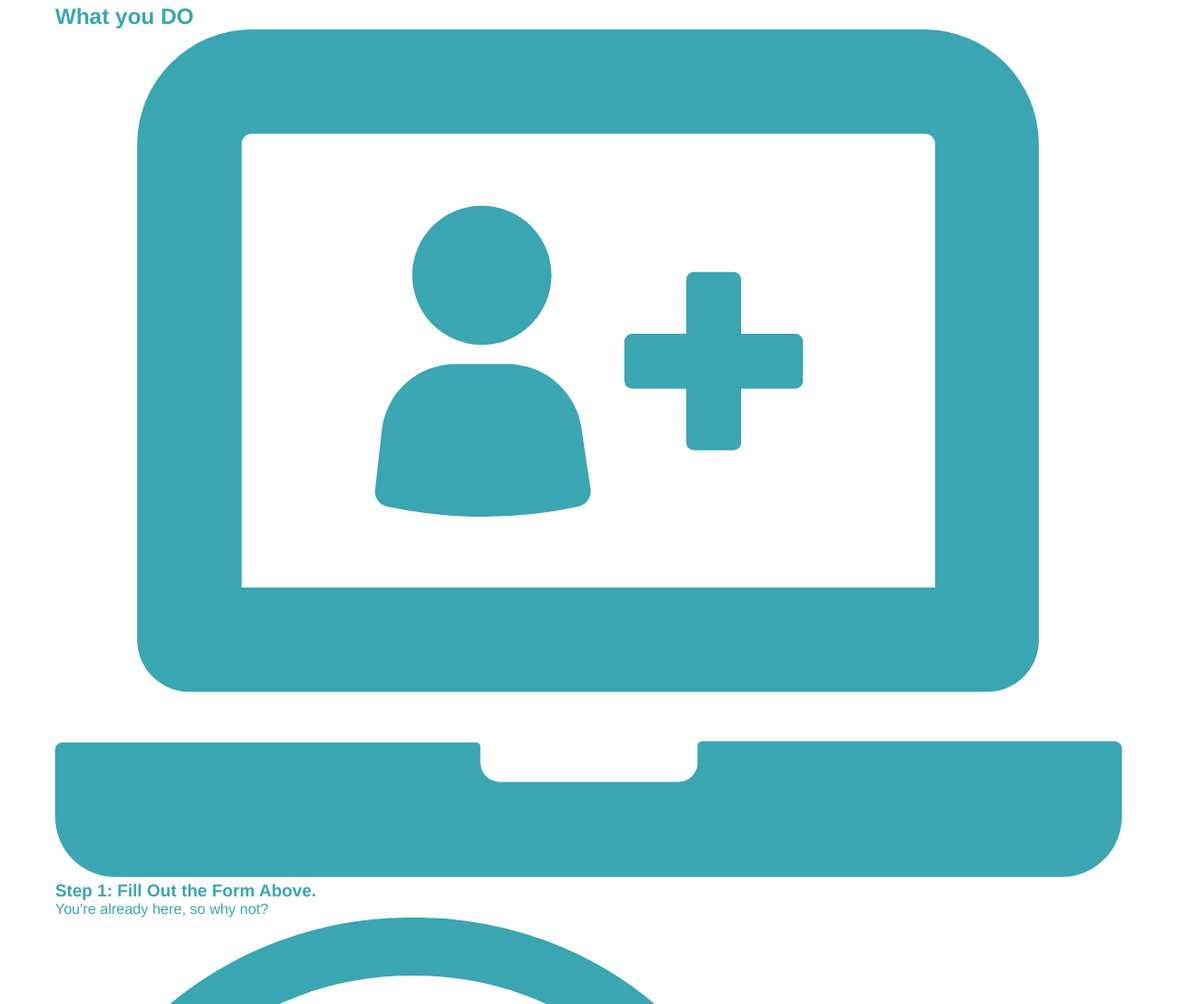
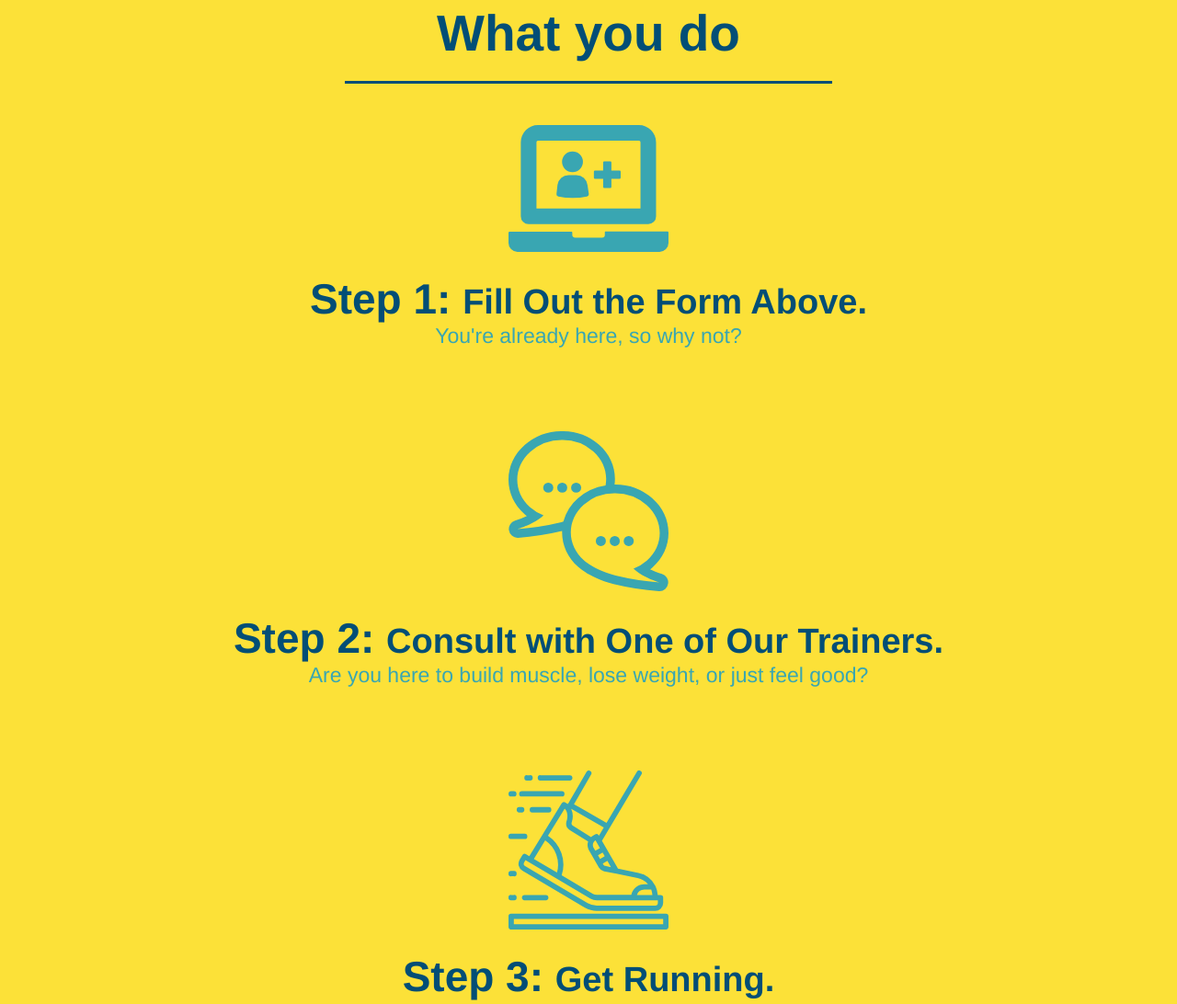
Before and after one commit to Voyagi99/run-buddy, a plain HTML site: page index.html in a window 1280 px wide. Shown: the part 1156-2248 px from the top of the page at 92% size. Drawn offline with Linux system fonts and the light colour scheme.

Commit message:
style what you do section

```diff
--- a/index.html
+++ b/index.html
@@ -78,37 +78,37 @@
 
 
 <section id="what-we-do" class="intro">
-<h2> what we do </h2>
+<h2 class="section-title primary border"> what we do </h2>
 <p>
     butcher selfies chambray shabby chic gentrify readymade yr Echo Park XOXO Tumblr normcore Banksy direct trade Blue Bottle chillwave you probably haven't heard of them single-origin coffee Vice fanny pack fixie Odd Future Austin fingerstache pickled twee synth Wes Anderson Thundercats viral bitters flannel meggings narwhal Marfa Schlitz sustainable Intelligentsia umami deep v craft
 </p>
 </section>
 
-<section id="what-you-do">
-    <h2> What you DO </h2>
+<section id="what-you-do" class="steps">
+    <h2 class="section-title secondary border"> What you do </h2>
 
     <div>
         <img src="./assets/images/step-1.svg" alt="" />
-        <h3>Step 1: Fill Out the Form Above.</h3>
+        <h3>Step 1: <span> Fill Out the Form Above.</span></h3>
         <p>You're already here, so why not?</p>
       </div>
 
       <div>
         <img src="./assets/images/step-2.svg" alt="" />
-        <h3>Step 2: Consult with One of Our Trainers.</h3>
+        <h3>Step 2: <span>Consult with One of Our Trainers.</span></h3>
         <p>Are you here to build muscle, lose weight, or just feel good?</p>
       </div>
 
       <div>
         <img src="./assets/images/step-3.svg" alt="" />
-        <h3>Step 3: Get Running.</h3>
+        <h3>Step 3: <span>Get Running.</span></h3>
         <p>Hit the ground running (literally) once your trainer lays out your plan.</p>
       </div>
 
 
   <div>
        <img src="./assets/images/step-4.svg" alt="" />
-    <h3>Step 4: See Results.</h3>
+    <h3>Step 4: <span>See Results.</span></h3>
     <p>Bi-weekly checkins with your trainer will keep you focused</p>
   </div>
 </section>
--- a/style.css
+++ b/style.css
@@ -125,14 +125,21 @@
 .intro {
   text-align: center;
 }
-.intro h2 {
+.section-title {
   font-size: 55px;
   color: #024e76;
   margin-bottom: 35px;
   padding: 0 100px 20px 100px;
+  display: inline-block;
   border-bottom: 3px solid;
+}
+
+.primary-border {
   border-color: #fce138;
-  display: inline-block;
+}
+
+.secondary-border {
+  border-color: #39a6b2;
 }
 .intro p {
   line-height: 1.7;
@@ -141,3 +148,29 @@
   font-size: 20px;
   margin: 0 auto;
 }
+.steps {
+  text-align: center;
+  background: #fce138;
+}
+.steps div {
+  margin-bottom: 80px;
+}
+
+.steps img {
+  width: 15%;
+  margin: 10px 0;
+}
+
+.steps h3 {
+  color: #024e76;
+  font-size: 46px;
+  margin-top: 10px;
+}
+
+.steps p {
+  color: #39a6b2;
+  font-size: 23px;
+}
+.steps span {
+  font-size: 38px;
+}
```
